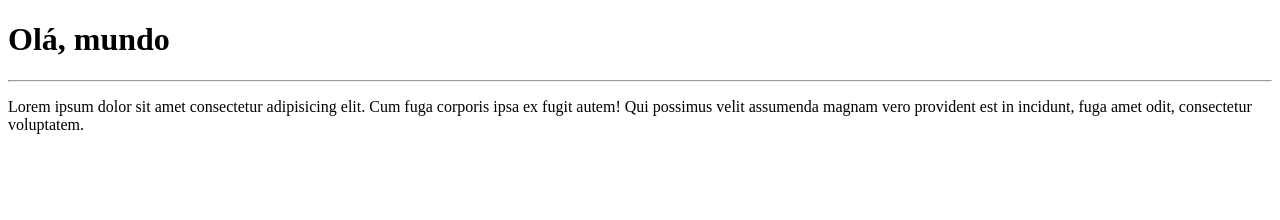
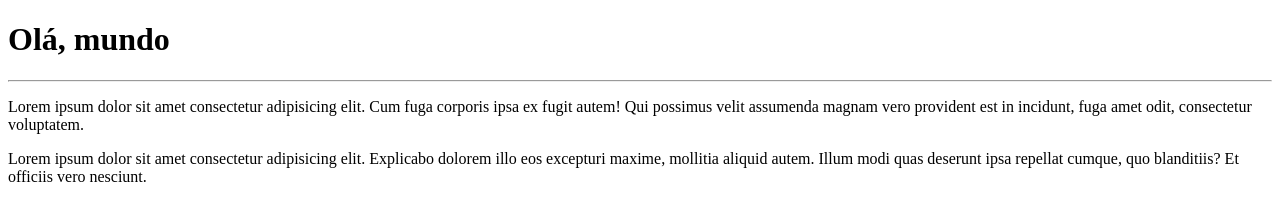
Before and after one commit to jeanalves15/Ola-mundo, a plain HTML site: page site-exempo/index.html in a window 1280 px wide. Drawn offline with Linux system fonts and the light colour scheme.

Commit message:
add um paragrafo

```diff
--- a/site-exempo/index.html
+++ b/site-exempo/index.html
@@ -9,6 +9,7 @@
     <h1>Olá, mundo</h1>
     <hr>
     <p>Lorem ipsum dolor sit amet consectetur adipisicing elit. Cum fuga corporis ipsa ex fugit autem! Qui possimus velit assumenda magnam vero provident est in incidunt, fuga amet odit, consectetur voluptatem.</p>
+    <p>Lorem ipsum dolor sit amet consectetur adipisicing elit. Explicabo dolorem illo eos excepturi maxime, mollitia aliquid autem. Illum modi quas deserunt ipsa repellat cumque, quo blanditiis? Et officiis vero nesciunt.</p>
 
 </body>
 </html>
```
